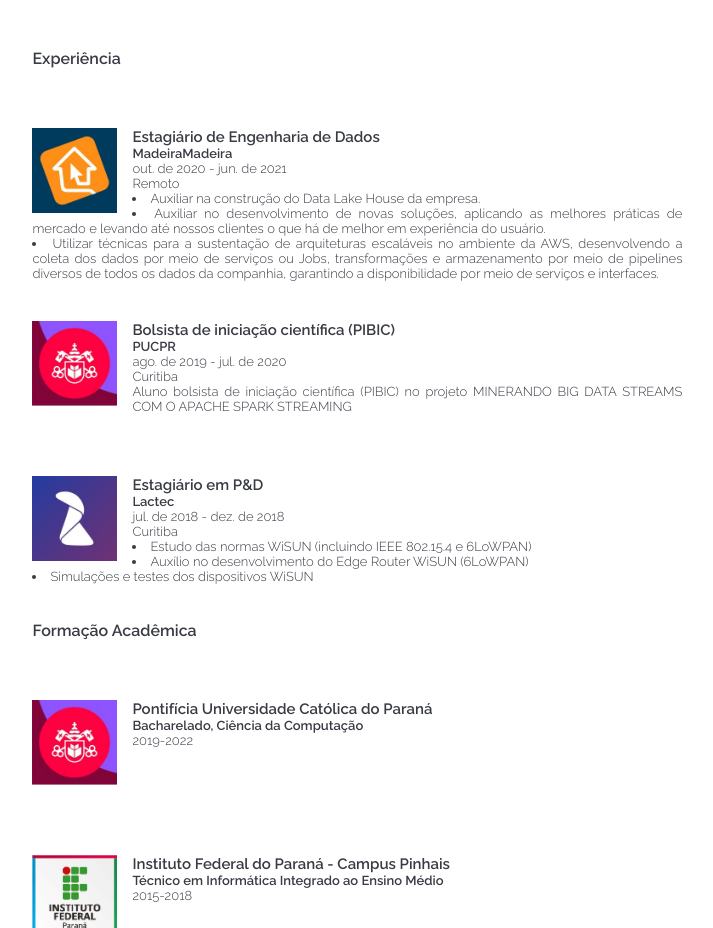
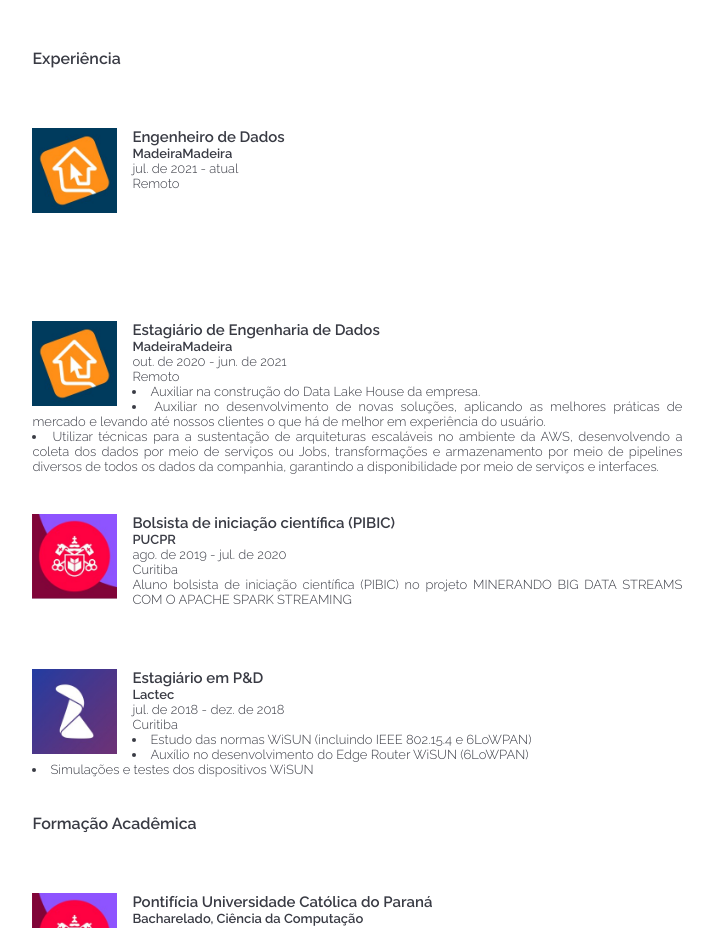
Before and after one commit to PimentaMateus/pimentamateus.github.io, a plain HTML site: page index.html in a window 1280 px wide. Shown: the part 2240-3168 px from the top of the page, without its empty margins (375-1088 px from the left). Drawn offline with nearby package versions, Linux system fonts and the light colour scheme.

Commit message:
Fixed CV

```diff
--- a/index.html
+++ b/index.html
@@ -94,7 +94,7 @@
                                 Foi aluno PIBIC na área de Mineração distribuida de Big Data Streams
                                 com Apache Spark e Hadoop
                                 e membro do grupo de pesquisa Descoberta do conhecimento e Aprendizagem
-                                de Máquina, ambos pela PUCPR. Atualmente é estagiário em Engenharia de Dados na MadeiraMadeira</p>
+                                de Máquina, ambos pela PUCPR. Atualmente é Engenheiro de Dados na MadeiraMadeira</p>
                         </div>
                         <div class="caixaCurriculo">
                             <h4><span>Interesses</span></h4>
@@ -145,6 +145,20 @@
 
                         <div class="caixaCurriculo">
                             <h4><span>Experiência</span></h4>
+
+                            <div class="caixaForm">
+                                <img class="image2"
+                                    src="imagens/madlogo.jpg"
+                                    width="85px" height="85px" align="left">
+                                <p>
+                                <h1>Engenheiro de Dados</h1>
+                                <h2>MadeiraMadeira</h2>
+                                <h3>jul. de 2021 - atual</h3>
+                                <h3>Remoto</h3>
+                                </p>
+                            </div>
+                            <br>
+                            <br>
 
                             <div class="caixaForm">
                                 <img class="image2"
```
